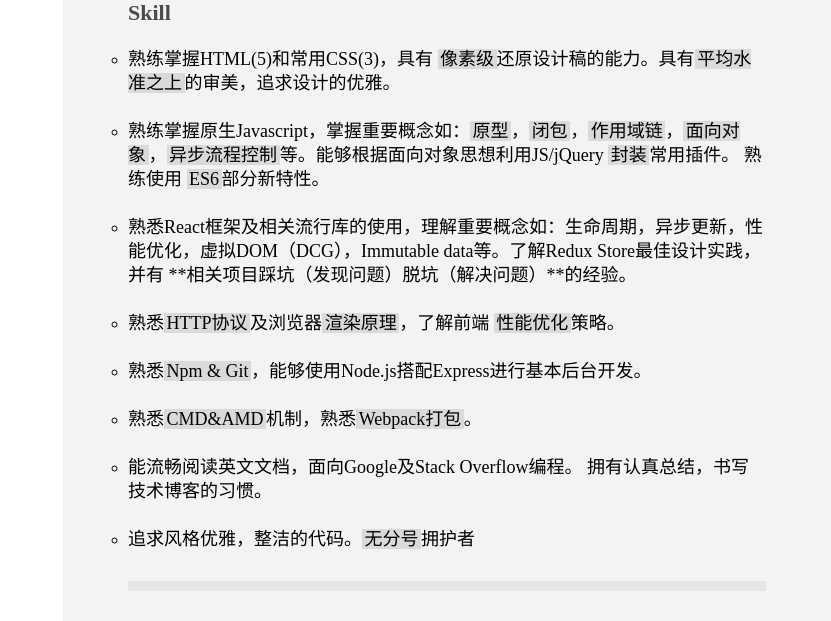
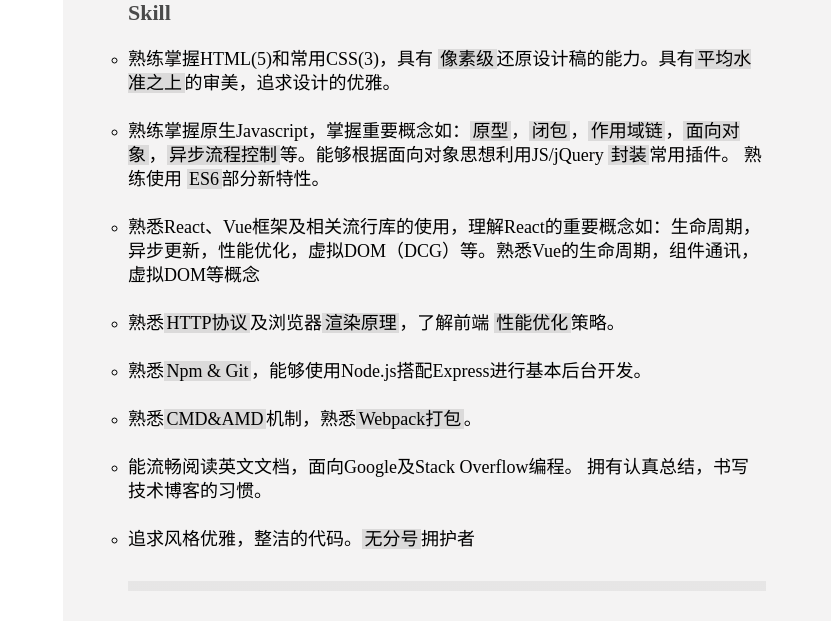
Before and after one commit to incuisting/jubilant-potato, a website: page src/index.html in a window 1280 px wide. Shown: the part 2694-3315 px from the top of the page, without its empty margins (449-1280 px from the left). Drawn offline with Linux system fonts and the light colour scheme.

Commit message:
技能区update

```diff
--- a/src/index.html
+++ b/src/index.html
@@ -199,7 +199,7 @@
                         </p>
                     </li>
                     <li>
-                        <p>熟悉React框架及相关流行库的使用，理解重要概念如：生命周期，异步更新，性能优化，虚拟DOM（DCG），Immutable data等。了解Redux Store最佳设计实践，并有 **相关项目踩坑（发现问题）脱坑（解决问题）**的经验。</p>
+                        <p>熟悉React、Vue框架及相关流行库的使用，理解React的重要概念如：生命周期，异步更新，性能优化，虚拟DOM（DCG）等。熟悉Vue的生命周期，组件通讯，虚拟DOM等概念</p>
                     </li>
                     <li>
                         <p>熟悉<span>HTTP协议</span>及浏览器<span>渲染原理</span>，了解前端 <span>性能优化</span>策略。</p>
```
